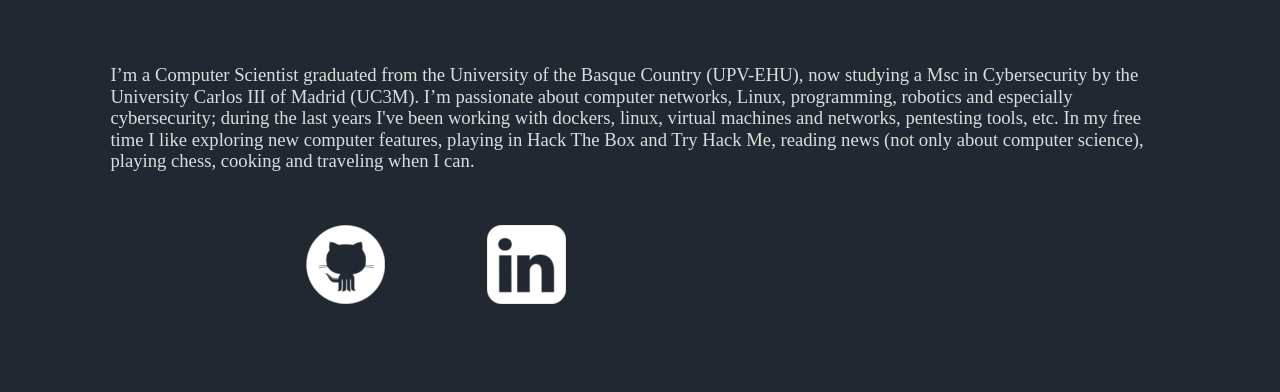
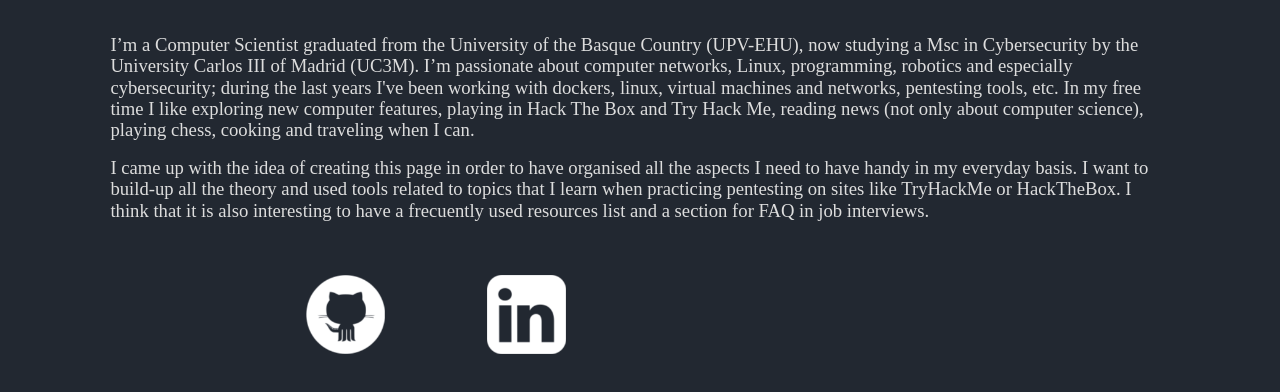
Before and after one commit to 0x1ru4xt3/0x1ru4xt3.github.io, a plain HTML site: page about.html in a window 1280 px wide. Drawn offline with Linux system fonts and the light colour scheme; a web font is replaced by a local one.

Commit message:
- About page changed

```diff
--- a/about.html
+++ b/about.html
@@ -121,14 +121,14 @@
     </style>
   </head>
   <body class="c5">
-    <div>
-      <p class="c3">
-        <span class="c9">
-        </span>
-      </p>
-    </div>
     <p class="c4">
       <span class="c12 c13">I&rsquo;m a Computer Scientist graduated from the University of the Basque Country (UPV-EHU), now studying a Msc in Cybersecurity by the University Carlos III of Madrid (UC3M). I&rsquo;m passionate about computer networks, Linux, programming, robotics and especially cybersecurity; during the last years I&#39;ve been working with dockers, linux, virtual machines and networks, pentesting tools, etc. In my free time I like exploring new computer features, playing in Hack The Box and Try Hack Me, reading news (not only about computer science), playing chess, cooking and traveling when I can.
+      </span>
+      <span class="c12">&nbsp;
+      </span>
+    </p>
+    <p class="c4">
+      <span class="c12 c13">I came up with the idea of creating this page in order to have organised all the aspects I need to have handy in my everyday basis. I want to build-up all the theory and used tools related to topics that I learn when practicing pentesting on sites like TryHackMe or HackTheBox. I think that it is also interesting to have a frecuently used resources list and a section for FAQ in job interviews.
       </span>
       <span class="c12">&nbsp;
       </span>
@@ -171,13 +171,5 @@
         </tr>
       </tbody>
     </table>
-    <p class="c3">
-      <span class="c0">
-      </span>
-    </p>
-    <p class="c3">
-      <span class="c0">
-      </span>
-    </p>
   </body>
 </html>
```
